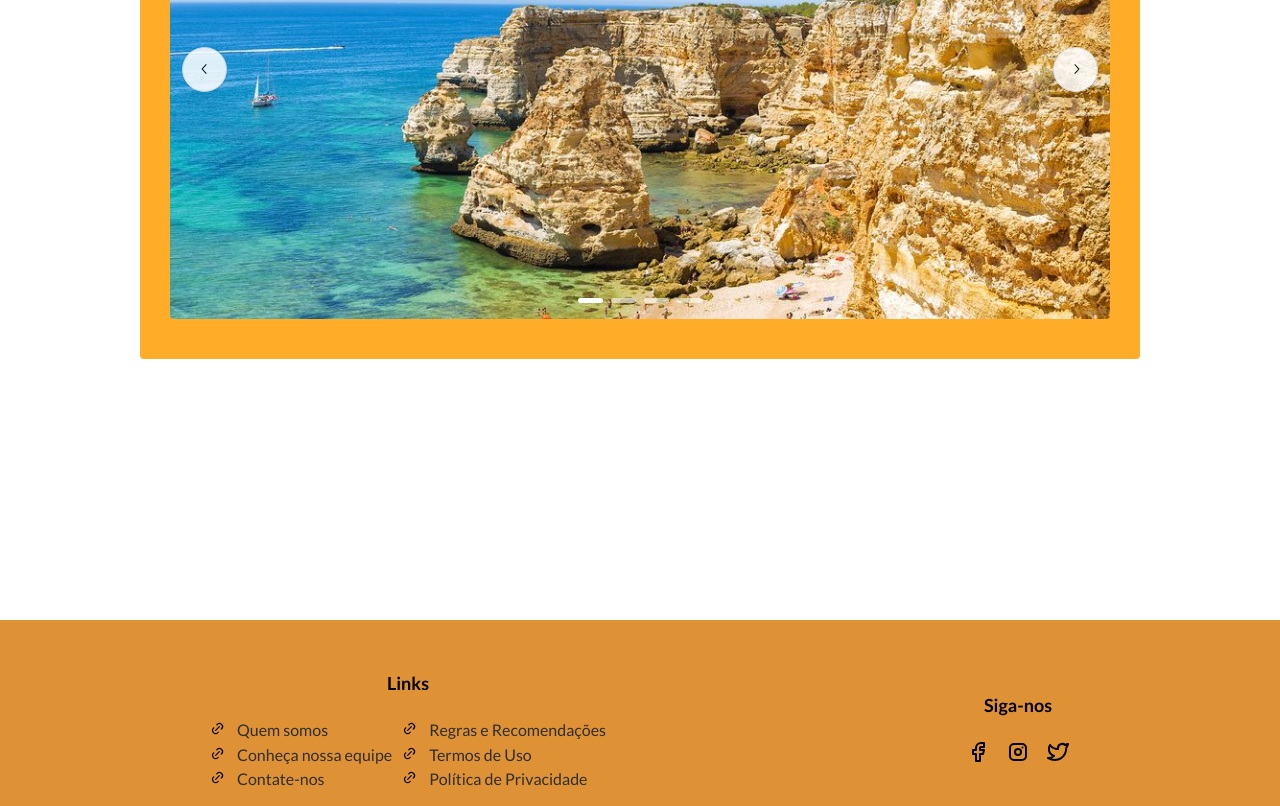
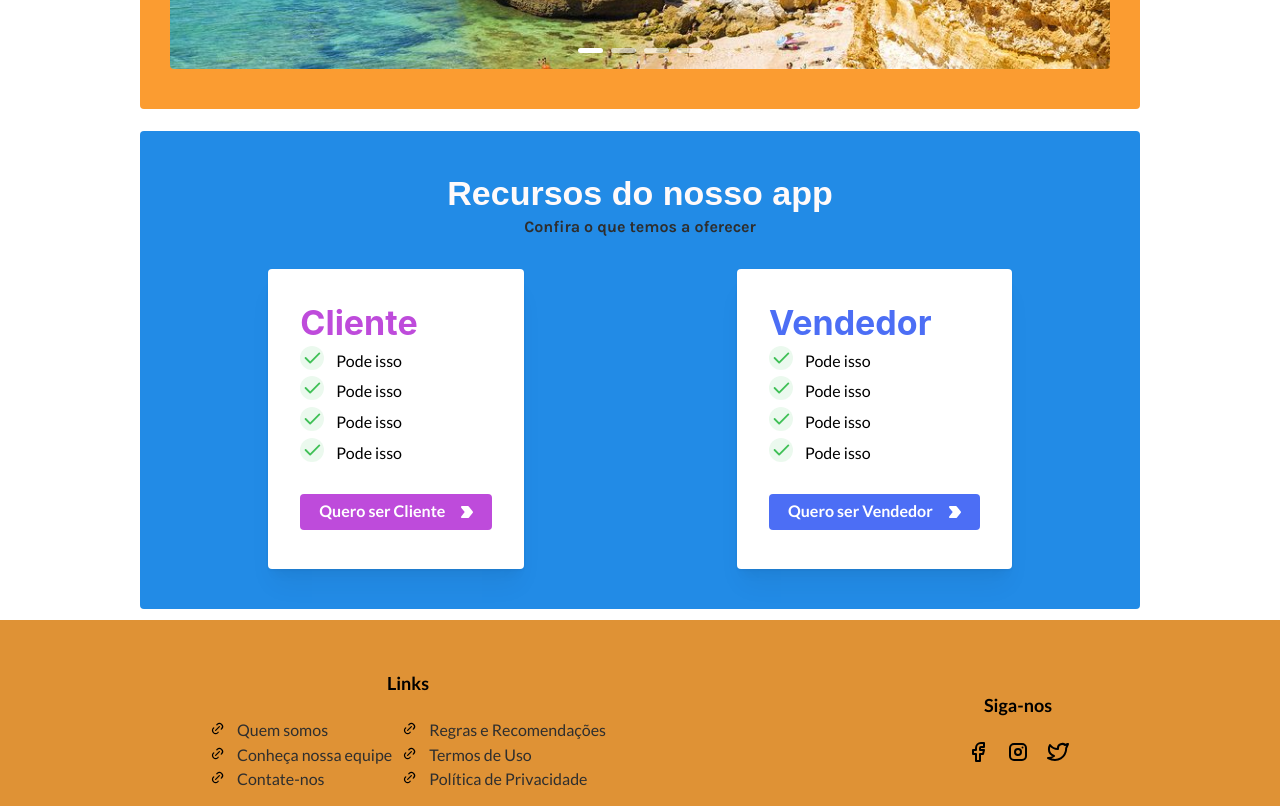
Before and after one commit to bruno-calasans-ifpe/project-notem-client, a React (Vite) app: page / in a window 1280 px wide. Shown: the part 1180-1986 px from the top of the page. Built offline with nearby package versions, Linux system fonts and the light colour scheme.

Commit message:
create #our-feature section

```diff
--- a/src/App.tsx
+++ b/src/App.tsx
@@ -1,6 +1,7 @@
 /* eslint-disable react/no-unescaped-entities */
 // Components
-import { Title, Text, Paper } from '@mantine/core'
+import { Title, Text, Paper, Group, List, ThemeIcon, Button } from '@mantine/core'
+import { IconCheck, IconArrowBadgeRightFilled } from '@tabler/icons-react'
 import { Carousel } from '@mantine/carousel'
 import Section from './components/Section/Section'
 
@@ -40,9 +41,10 @@ function App() {
       <Header />
       <Main>
         <Section
-          title="Onde já atuamos"
+          id="beach-range"
+          title="Praias que usam nosso app"
           subtitle="Já atuamos em mais de 1.0000 de praias! Confira algumas delas."
-          bgColor="#FFAC29"
+          bgColor="#FB9C31"
         >
           <Carousel
             withIndicators
@@ -92,148 +94,185 @@ function App() {
             ))}
           </Carousel>
         </Section>
-        {/* <Section
-          title="Para quem é esse app?"
-          subtitle="Confira os benefícios desse app"
-          bgColor="#ac7a42"
+        <Section
+          id="our-features"
+          title="Recursos do nosso app"
+          subtitle="Confira o que temos a oferecer"
+          // titleColor="dark"
+          // subtitleColor="snow"
+          bgColor="#228BE6"
         >
-          <Carousel
-            withIndicators
-            height="400px"
-            slideGap="sm"
-            align="center"
-            loop
-          >
-            <Carousel.Slide h="100%">
+          <Group justify="space-around">
             <Paper
               shadow="md"
               p="xl"
-                h="100%"
-                w="100%"
-                style={{
-                  backgroundImage: 'url("/carousel-imgs/beach1.jpg")',
-                  backgroundPosition: 'center',
-                  backgroundRepeat: 'no-repeat',
-                  backgroundAttachment: 'fixed',
-                  backgroundSize: 'cover',
-                }}
+              w="fit-content"
+              h="300px"
             >
               <div>
                 <Title
-                    order={2}
-                    c="white"
+                  order={1}
+                  c="grape"
+                  fw="bold"
                 >
-                    Praia da Marinha, Portugal
+                  Cliente
                 </Title>
-                  <Text
-                    c="pink"
-                    fw="bold"
-                    size="lg"
+                <List>
+                  <List.Item
+                    icon={
+                      <ThemeIcon
+                        color="green"
+                        size={24}
+                        radius="xl"
+                        variant="light"
                       >
-                    Between the coastal towns of Lagoa and Carvoeiro sits the "Golden Beach" of Portugal.
-                  </Text>
+                        <IconCheck />
+                      </ThemeIcon>
+                    }
+                  >
+                    Pode isso
+                  </List.Item>
+                  <List.Item
+                    icon={
+                      <ThemeIcon
+                        color="green"
+                        size={24}
+                        radius="xl"
+                        variant="light"
+                      >
+                        <IconCheck />
+                      </ThemeIcon>
+                    }
+                  >
+                    Pode isso
+                  </List.Item>
+                  <List.Item
+                    icon={
+                      <ThemeIcon
+                        color="green"
+                        size={24}
+                        radius="xl"
+                        variant="light"
+                      >
+                        <IconCheck />
+                      </ThemeIcon>
+                    }
+                  >
+                    Pode isso
+                  </List.Item>
+                  <List.Item
+                    icon={
+                      <ThemeIcon
+                        color="green"
+                        size={24}
+                        radius="xl"
+                        variant="light"
+                      >
+                        <IconCheck />
+                      </ThemeIcon>
+                    }
+                  >
+                    Pode isso
+                  </List.Item>
+                </List>
+                <br />
+                <Button
+                  component="a"
+                  href="/register?type=client"
+                  bg="grape"
+                  fullWidth
+                  rightSection={<IconArrowBadgeRightFilled />}
+                >
+                  <Text fw="bold">Quero ser Cliente</Text>
+                </Button>
               </div>
             </Paper>
-            </Carousel.Slide>
-            <Carousel.Slide>
             <Paper
               shadow="md"
               p="xl"
-                radius="md"
-                h="100%"
-                style={{
-                  backgroundImage: 'url("/carousel-imgs/beach1.jpg")',
-                  backgroundPosition: 'center',
-                  backgroundRepeat: 'no-repeat',
-                  backgroundAttachment: 'fixed',
-                  backgroundSize: 'cover',
-                }}
+              w="fit-content"
+              h="300px"
             >
               <div>
                 <Title
-                    order={2}
-                    c="white"
+                  order={1}
+                  c="indigo"
+                  fw="bold"
                 >
-                    Placencia Beach, Belize
+                  Vendedor
                 </Title>
-                  <Text
-                    c="pink"
-                    fw="bold"
-                    size="lg"
+                <List>
+                  <List.Item
+                    icon={
+                      <ThemeIcon
+                        color="green"
+                        size={24}
+                        radius="xl"
+                        variant="light"
                       >
-                    Placencia Beach is located off the tip of the Placencia Peninsula along the southeastern tip of
-                    Belize
-                  </Text>
+                        <IconCheck />
+                      </ThemeIcon>
+                    }
+                  >
+                    Pode isso
+                  </List.Item>
+                  <List.Item
+                    icon={
+                      <ThemeIcon
+                        color="green"
+                        size={24}
+                        radius="xl"
+                        variant="light"
+                      >
+                        <IconCheck />
+                      </ThemeIcon>
+                    }
+                  >
+                    Pode isso
+                  </List.Item>
+                  <List.Item
+                    icon={
+                      <ThemeIcon
+                        color="green"
+                        size={24}
+                        radius="xl"
+                        variant="light"
+                      >
+                        <IconCheck />
+                      </ThemeIcon>
+                    }
+                  >
+                    Pode isso
+                  </List.Item>
+                  <List.Item
+                    icon={
+                      <ThemeIcon
+                        color="green"
+                        size={24}
+                        radius="xl"
+                        variant="light"
+                      >
+                        <IconCheck />
+                      </ThemeIcon>
+                    }
+                  >
+                    Pode isso
+                  </List.Item>
+                </List>
+                <br />
+                <Button
+                  component="a"
+                  href="/register?type=vendor"
+                  bg="indigo"
+                  fullWidth
+                  rightSection={<IconArrowBadgeRightFilled />}
+                >
+                  <Text fw="bold">Quero ser Vendedor</Text>
+                </Button>
               </div>
             </Paper>
-            </Carousel.Slide>
-            <Carousel.Slide>
-              <Paper
-                shadow="md"
-                p="xl"
-                radius="md"
-                h="100%"
-                style={{
-                  backgroundImage: 'url("/carousel-imgs/beach2.jpg")',
-                  backgroundPosition: 'center',
-                  backgroundRepeat: 'no-repeat',
-                  backgroundAttachment: 'fixed',
-                  backgroundSize: 'cover',
-                }}
-              >
-                <div>
-                  <Title
-                    order={2}
-                    c="white"
-                  >
-                    Navagio Bay, Zakynthos, Greece
-                  </Title>
-                  <Text
-                    c="pink"
-                    fw="bold"
-                    size="lg"
-                  >
-                    Also known as Shipwreck Cove, Navagio Bay, Zakynthos, Greece touts brilliant blue waters surrounded
-                    by towering cliffs.
-                  </Text>
-                </div>
-              </Paper>
-            </Carousel.Slide>
-            <Carousel.Slide>
-              <Paper
-                shadow="md"
-                p="xl"
-                radius="md"
-                h="100%"
-                style={{
-                  backgroundImage: 'url("/carousel-imgs/beach3.jpg")',
-                  backgroundPosition: 'center',
-                  backgroundRepeat: 'no-repeat',
-                  backgroundAttachment: 'fixed',
-                  backgroundSize: 'cover',
-                }}
-              >
-                <div>
-                  <Title
-                    order={2}
-                    c="white"
-                  >
-                    St. Lucia
-                  </Title>
-                  <Text
-                    c="pink"
-                    fw="bold"
-                    size="lg"
-                  >
-                    St. Lucia may have world-class beaches, but the beach itself is best known for the massive pitons
-                    (mountainous volcanic plugs that are dormant) looming in the background. Talk about a beautiful
-                    backdrop.
-                  </Text>
-                </div>
-              </Paper>
-            </Carousel.Slide>
-          </Carousel>
-        </Section> */}
+          </Group>
+        </Section>
       </Main>
       <Footer />
     </>
```
Lines whose indentation alone changed are shown as unchanged.
